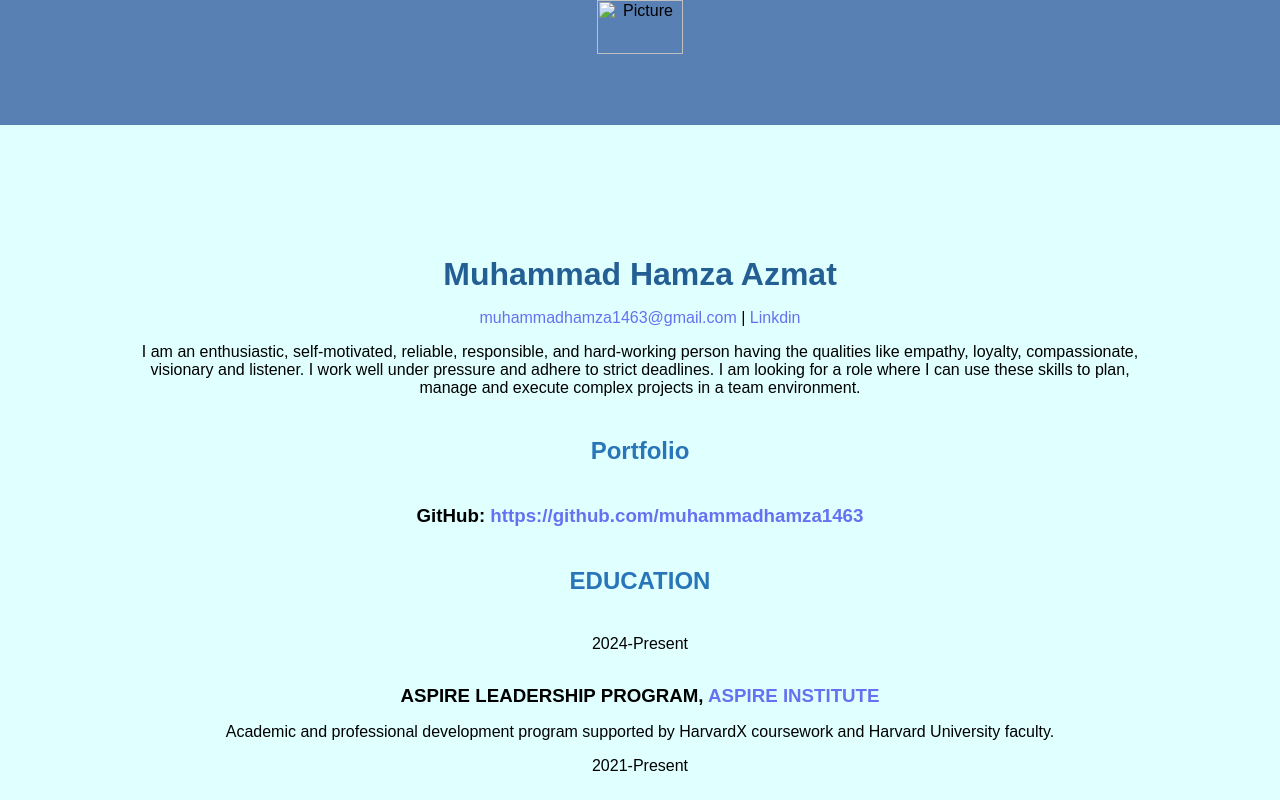
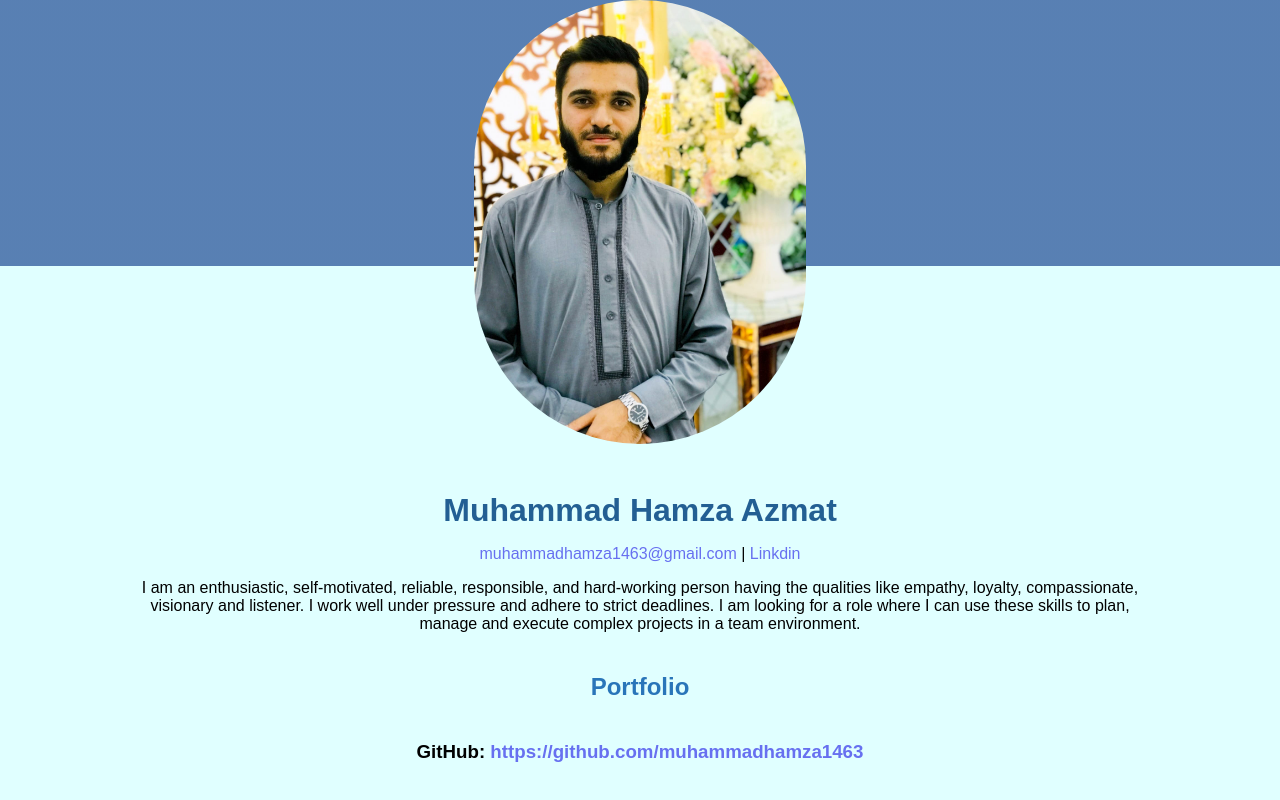
Before and after one commit to muhammadhamza1463/muhammadhamza1463.github.io, a plain HTML site: page cv.html in a window 1280 px wide. Shown: the top 800 px of the page. Drawn offline with Linux system fonts and the light colour scheme.

Commit message:
Update cv.html

```diff
--- a/cv.html
+++ b/cv.html
@@ -3,7 +3,7 @@
 <header>
     <title> Hamza`s Resume </title>
     <link rel="stylesheet" href="css/index.css">
-    <link rel="shortcut icon" href="./assets/image/favicon (H).ico" type="image/x-icon">
+    <link rel="shortcut icon" href="./images/favicon(H).ico" type="image/x-icon">
     <meta name=" viewport" content="widht-device-width, initial-scale=1, shirnk-to-fit=no >
     <meta name="name" content="Muhammad Hamza`s Prtal">
     <meta name="robots" content="noindex, nofollow" >
@@ -12,7 +12,7 @@
 
 <body>
 <div class="Pic">
-<img style="border-radius: 200px;" src="./assets/image/pic.jpg" width="26%" alt="Picture">
+<img style="border-radius: 200px;" src="./images/pic.jpg" width="26%" alt="Picture">
 </div>
 <h1> Muhammad Hamza Azmat </h1>
 <p><a href="mailto:muhammadhamza1463@gmail.com">muhammadhamza1463@gmail.com</a>
```
